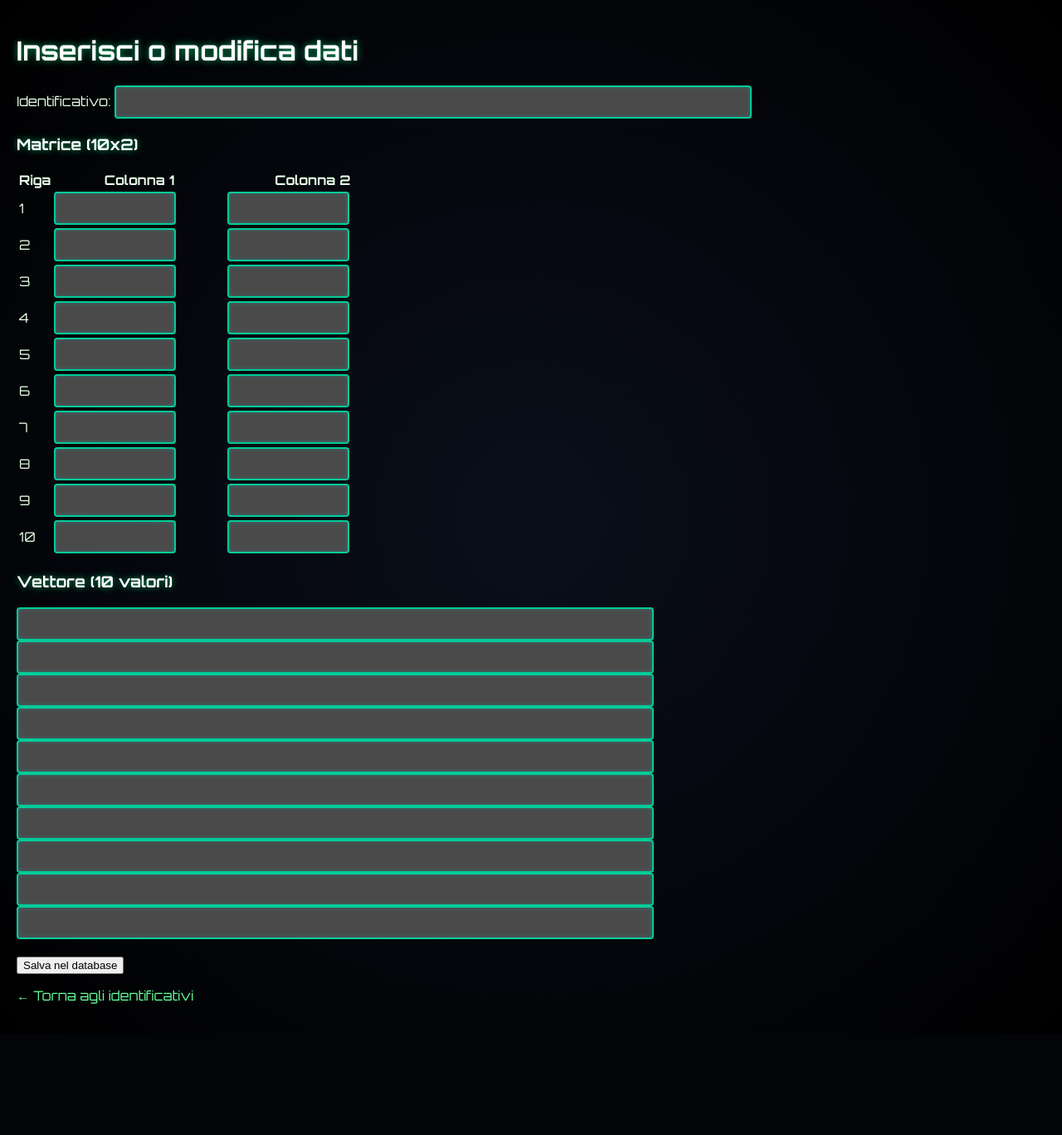
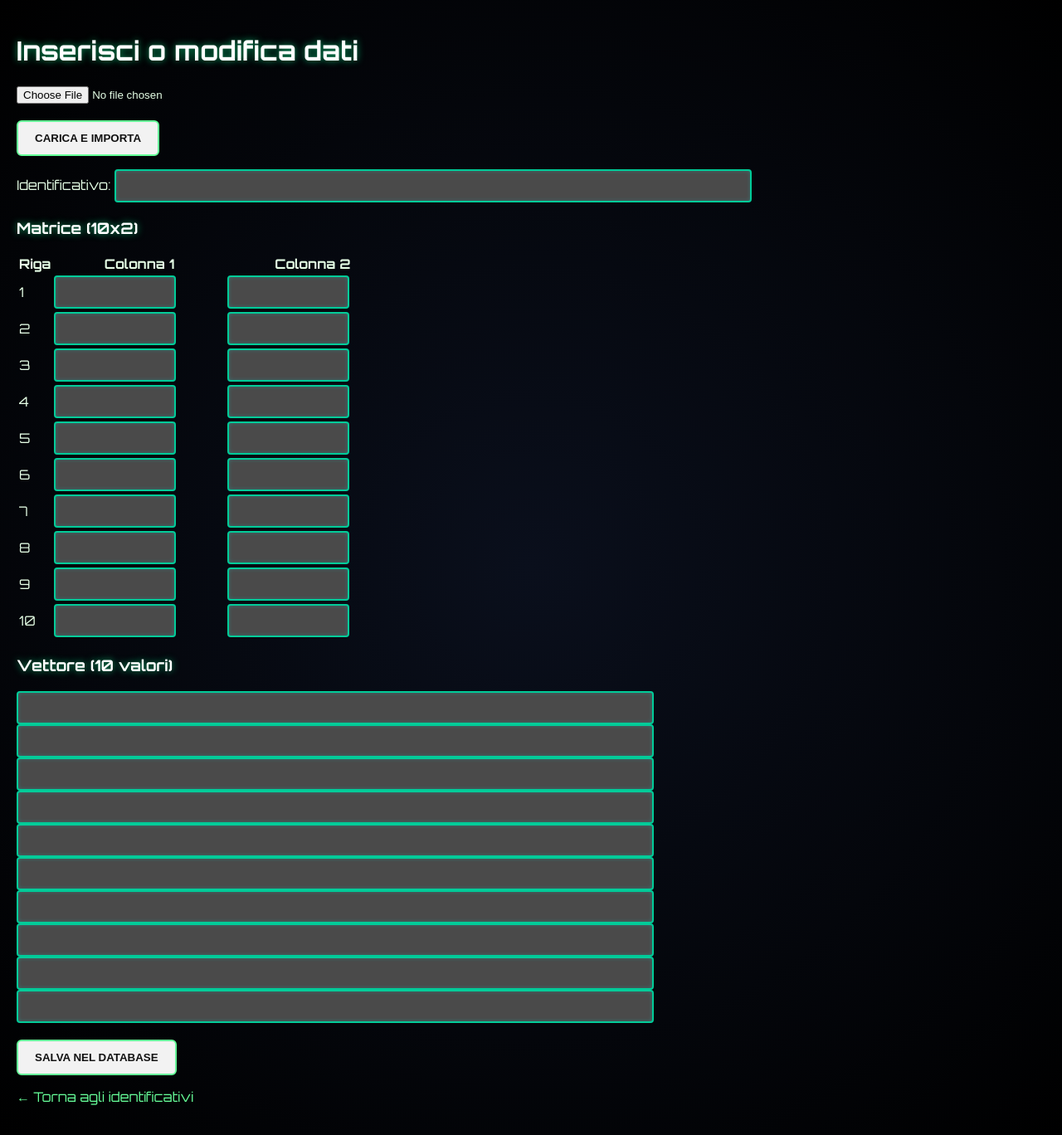
Before and after one commit to ingrubino/WebDev, a PHP site: page /storeTable2.php in a window 1280 px wide. Shown: the whole page at 83% size. Before the commit the page ends 1210 px from the top, so only its background shows below. Run offline with PHP 8.4, Linux system fonts and the light colour scheme.

Commit message:
introdotto caricamento file

```diff
--- /dev/null
+++ b/src/example.csv
@@ -0,0 +1,3 @@
+identifier,col1,col2,v1,v2,v3,v4,...
+ID001,foo,bar,1.2,3.4,5.6
+ID002,baz,qux,7.8,9.1,0.2
--- a/src/stile.css
+++ b/src/stile.css
@@ -41,6 +41,7 @@ a:active {
 }
 
 /* Campi input e form */
+input[type="number"],
 input[type="text"],
 input[type="email"],
 input[type="password"],
@@ -63,3 +64,27 @@ select:focus {
   border-color: #ffaa00; /* giallo cockpit */
   box-shadow: 0 0 12px #ffaa00;
 }
+
+/* Pulsanti cockpit */
+button,
+input[type="submit"],
+input[type="button"] {
+  background: #f2f2f2;            /* grigio chiaro */
+  border: 2px solid #66ff99;      /* verde chiaro */
+  color: #111;                    /* testo scuro */
+  padding: 12px 20px;
+  font-weight: bold;
+  text-transform: uppercase;
+  border-radius: 6px;
+  cursor: pointer;
+  transition: 0.2s ease-in-out;
+}
+
+/* Hover: bordo più acceso e sfondo un po' più scuro */
+button:hover,
+input[type="submit"]:hover,
+input[type="button"]:hover {
+  background: #e6e6e6;            /* grigio leggermente più scuro */
+  border-color: #00ff99;          /* verde acceso */
+  box-shadow: 0 0 10px rgba(0, 255, 150, 0.6);
+}
--- a/src/storeTable2.php
+++ b/src/storeTable2.php
@@ -54,6 +54,12 @@ if ($identifier) {
 </head>
 <body>
   <h1>Inserisci o modifica dati</h1>
+  <form action="import.php" method="post" enctype="multipart/form-data">
+    <input type="file" name="csvfile" accept=".csv" required>
+    <br><br>
+    <button type="submit">Carica e importa</button>
+  </form>
+  <p>
 
   <form method="post" action="save.php">
     <label for="identifier">Identificativo:</label>
@@ -66,11 +72,11 @@ if ($identifier) {
         <tr>
           <td><?php echo $i+1; ?></td>
           <td>
-            <input type="text" name="matrix[<?php echo $i; ?>][0]"
+            <input type="number" step="any" name="matrix[<?php echo $i; ?>][0]"
                    value="<?php echo htmlspecialchars($matrix[$i][0]); ?>">
           </td>
           <td>
-            <input type="text" name="matrix[<?php echo $i; ?>][1]"
+            <input type="number" step="any" name="matrix[<?php echo $i; ?>][1]"
                    value="<?php echo htmlspecialchars($matrix[$i][1]); ?>">
           </td>
         </tr>
```
Also changed, not shown: src/import.php (added, +59 -0 lines), src/save.php (+20 -2 lines), 1 other file.
